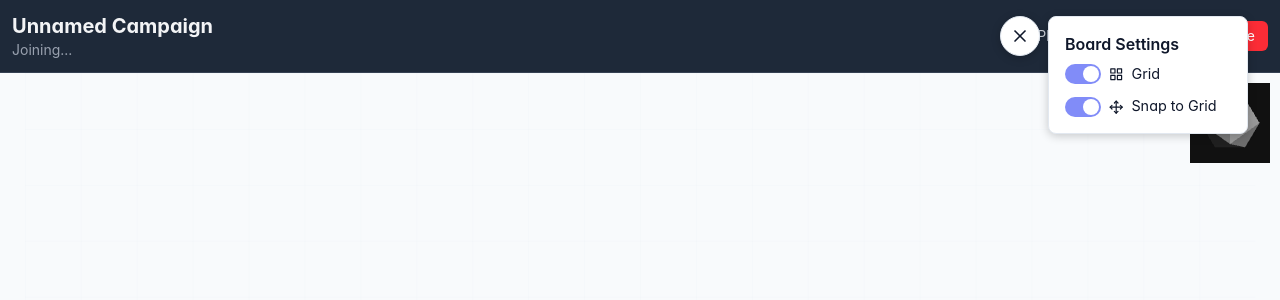
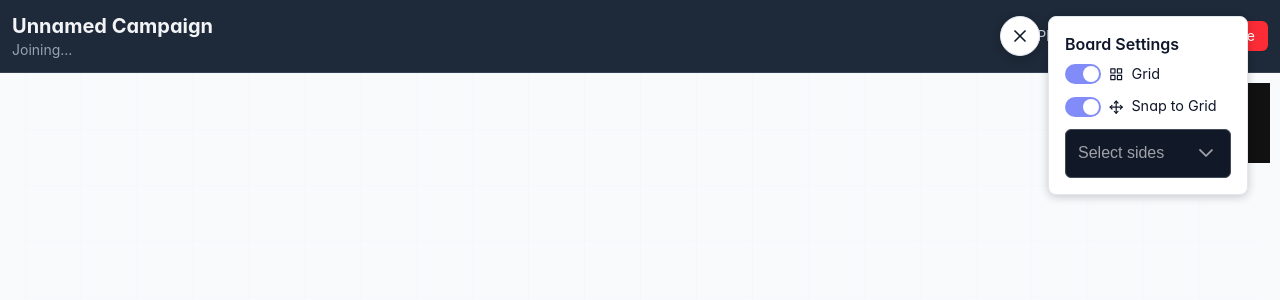
Before and after one commit to lnaidu14/dnd, a Next.js app: page /campaigns/1/session in a window 1280 px wide. Both pictures are taken after a click on the button 1020 px from the left and 36 px from the top of the page. Shown: the top 300 px of the page. Built offline with nearby package versions, Linux system fonts and the light colour scheme; a web font is replaced by a local one.

Commit message:
customizing die sides

```diff
--- a/src/components/Board/Board.jsx
+++ b/src/components/Board/Board.jsx
@@ -9,6 +9,7 @@ export default function Board({
   snapToGrid,
   measurement,
   setMeasurement,
+  sides,
 }) {
   const [isMeasuring, setIsMeasuring] = useState(false);
   const [startPos, setStartPos] = useState(null);
@@ -209,7 +210,6 @@ export default function Board({
 
   return (
     <div className={styles.boardContainer}>
-      {/* Board */}
       <div
         ref={boardRef}
         className={styles.board}
@@ -227,7 +227,7 @@ export default function Board({
         </svg>
       </div>
 
-      <DiceRoller className={styles.diceOverlay} />
+      <DiceRoller sides={sides} className={styles.diceOverlay} />
     </div>
   );
 }
--- a/src/components/BoardControls/BoardControls.jsx
+++ b/src/components/BoardControls/BoardControls.jsx
@@ -1,15 +1,26 @@
 import React, { useState } from 'react';
 import styles from './BoardControls.module.css';
 import { FiSettings, FiGrid, FiMove, FiX } from "react-icons/fi";
+import { Dropdown } from "primereact/dropdown";
 
 export default function BoardControls({
   gridVisible,
   toggleGrid,
   snapToGrid,
   toggleSnapToGrid,
-  measurement
+  sides,
+  setSides,
+  measurement,
 }) {
   const [isOpen, setIsOpen] = useState(false);
+
+  const sideOptions = [
+    { name: "4", code: "d4" },
+    { name: "6", code: "d6" },
+    { name: "8", code: "d8" },
+    { name: "10", code: "d10" },
+    { name: "20", code: "d20" },
+  ];
 
   return (
     <div className={`${styles.controlsContainer} ${isOpen ? styles.open : ""}`}>
@@ -48,6 +59,15 @@ export default function BoardControls({
                 <FiMove /> Snap to Grid
               </span>
             </label>
+
+            <Dropdown
+              value={sides}
+              onChange={(e) => setSides(e.value)}
+              options={sideOptions}
+              optionLabel="name"
+              placeholder="Select sides"
+              className="w-full md:w-14rem"
+            />
           </div>
 
           {measurement && (
--- a/src/components/DiceRoller/DiceRoller.jsx
+++ b/src/components/DiceRoller/DiceRoller.jsx
@@ -5,8 +5,7 @@ import { motion } from "framer-motion";
 import styles from "./DiceRoller.module.css";
 import { Dice3D } from "../";
 
-export default function DiceRoller() {
-  const [sides, setSides] = useState(20);
+export default function DiceRoller({ sides }) {
   const [rolling, setRolling] = useState(false);
   const [result, setResult] = useState(null);
   const [showDice, setShowDice] = useState(false);
@@ -29,26 +28,31 @@ export default function DiceRoller() {
 
   const getDieClass = () => {
     switch (sides) {
-      case 4: return styles.d4;
-      case 6: return styles.d6;
-      case 8: return styles.d8;
-      case 10: return styles.d10;
-      case 12: return styles.d12;
-      case 20: return styles.d20;
-      default: return styles.d20;
+      case 4:
+        return styles.d4;
+      case 6:
+        return styles.d6;
+      case 8:
+        return styles.d8;
+      case 10:
+        return styles.d10;
+      case 12:
+        return styles.d12;
+      case 20:
+        return styles.d20;
+      default:
+        return styles.d20;
     }
   };
 
   return (
     <>
-      {/* Top-right dice button */}
       <div className={styles.diceOverlay}>
         <button className={styles.diceButton} onClick={rollDie}>
-          <Dice3D sides={sides} rolling={rolling} />   {/* ⬅ REPLACED */}
+          <Dice3D sides={sides} rolling={rolling} />
         </button>
       </div>
 
-      {/* Center dice animation */}
       {showDice && (
         <motion.div
           className={styles.diceCenter}
@@ -56,7 +60,7 @@ export default function DiceRoller() {
           animate={{ opacity: 1, scale: 1 }}
           exit={{ opacity: 0 }}
         >
-          <Dice3D sides={sides} rolling={rolling} />   {/* ⬅ REPLACED */}
+          <Dice3D sides={sides} rolling={rolling} />
 
           {!rolling && result !== null && (
             <motion.div
--- a/src/pages/campaigns/[id]/session.jsx
+++ b/src/pages/campaigns/[id]/session.jsx
@@ -15,12 +15,15 @@ export default function SessionPage() {
   const [gridVisible, setGridVisible] = useState(true);
   const [snapToGrid, setSnapToGrid] = useState(true);
   const [measurement, setMeasurement] = useState(null);
+  const [sides, setSides] = useState(20);
 
   const toggleGrid = () => setGridVisible((prev) => !prev);
   const toggleSnapToGrid = () => setSnapToGrid((prev) => !prev);
 
   useEffect(() => {
     if (!id || !name) return;
+
+    console.log("sides: ", sides);
 
     const socket = io("http://localhost:4000");
 
@@ -41,11 +44,10 @@ export default function SessionPage() {
     });
 
     return () => socket.disconnect();
-  }, [id, name]);
+  }, [id, name, sides]);
 
   return (
     <div className="w-screen h-screen bg-gray-900 text-gray-100 flex flex-col">
-      {/* Header Bar */}
       <div className="w-full p-3 bg-gray-800 border-b border-gray-700 flex justify-between items-center">
         <div>
           <h1 className="text-xl font-bold">
@@ -62,6 +64,8 @@ export default function SessionPage() {
             toggleGrid={toggleGrid}
             snapToGrid={snapToGrid}
             toggleSnapToGrid={toggleSnapToGrid}
+            sides={sides}
+            setSides={setSides}
             measurement={measurement}
           />
           <span className="text-gray-300">Players: {playerCount}</span>
@@ -82,6 +86,7 @@ export default function SessionPage() {
           snapToGrid={snapToGrid}
           measurement={measurement}
           setMeasurement={setMeasurement}
+          sides={sides.name}
         />
       </div>
     </div>
```
Also changed, not shown: src/components/Dice/Dice.jsx (+0 -8 lines), 1 other file (tests, documents, lock files or other folders).
